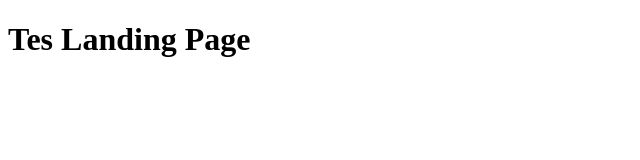
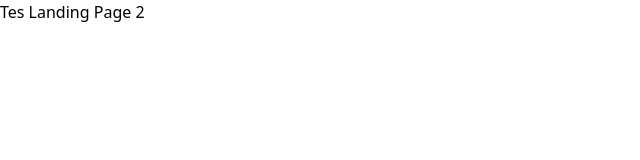
Before and after one commit to nuhafadh/personalweb, a website: page index.html in a window 1280 px wide. Shown: the whole page, without its empty margins (0-640 px from the left). Drawn offline with Linux system fonts and the light colour scheme.

Commit message:
installing tailwind

```diff
--- a/index.html
+++ b/index.html
@@ -3,10 +3,11 @@
   <head>
     <meta charset="UTF-8" />
     <link rel="icon" type="image/svg+xml" href="/vite.svg" />
+    <link rel="stylesheet" href="src/css/global.css">
     <meta name="viewport" content="width=device-width, initial-scale=1.0" />
     <title>Vite App</title>
   </head>
   <body>
-   <h1>Tes Landing Page</h1>
+   <h1>Tes Landing Page 2</h1>
   </body>
 </html>
--- a/package.json
+++ b/package.json
@@ -4,11 +4,12 @@
   "version": "0.0.0",
   "type": "module",
   "scripts": {
-    "dev": "vite",
+    "dev": "npx tailwindcss -i ./src/css/globalinput.css -o ./src/css/global.css --watch",
     "build": "vite build",
     "preview": "vite preview"
   },
   "devDependencies": {
+    "tailwindcss": "^3.3.3",
     "vite": "^4.4.5"
   }
 }
--- /dev/null
+++ b/src/css/globalinput.css
@@ -0,0 +1,3 @@
+@tailwind base;
+@tailwind components;
+@tailwind utilities;
--- /dev/null
+++ b/tailwind.config.js
@@ -0,0 +1,8 @@
+/** @type {import('tailwindcss').Config} */
+export default {
+  content: ["./index.html", "./src/**/*.{js}"],
+  theme: {
+    extend: {},
+  },
+  plugins: [],
+}
```
Also changed, not shown: src/css/global.css (added), 2 other files.
